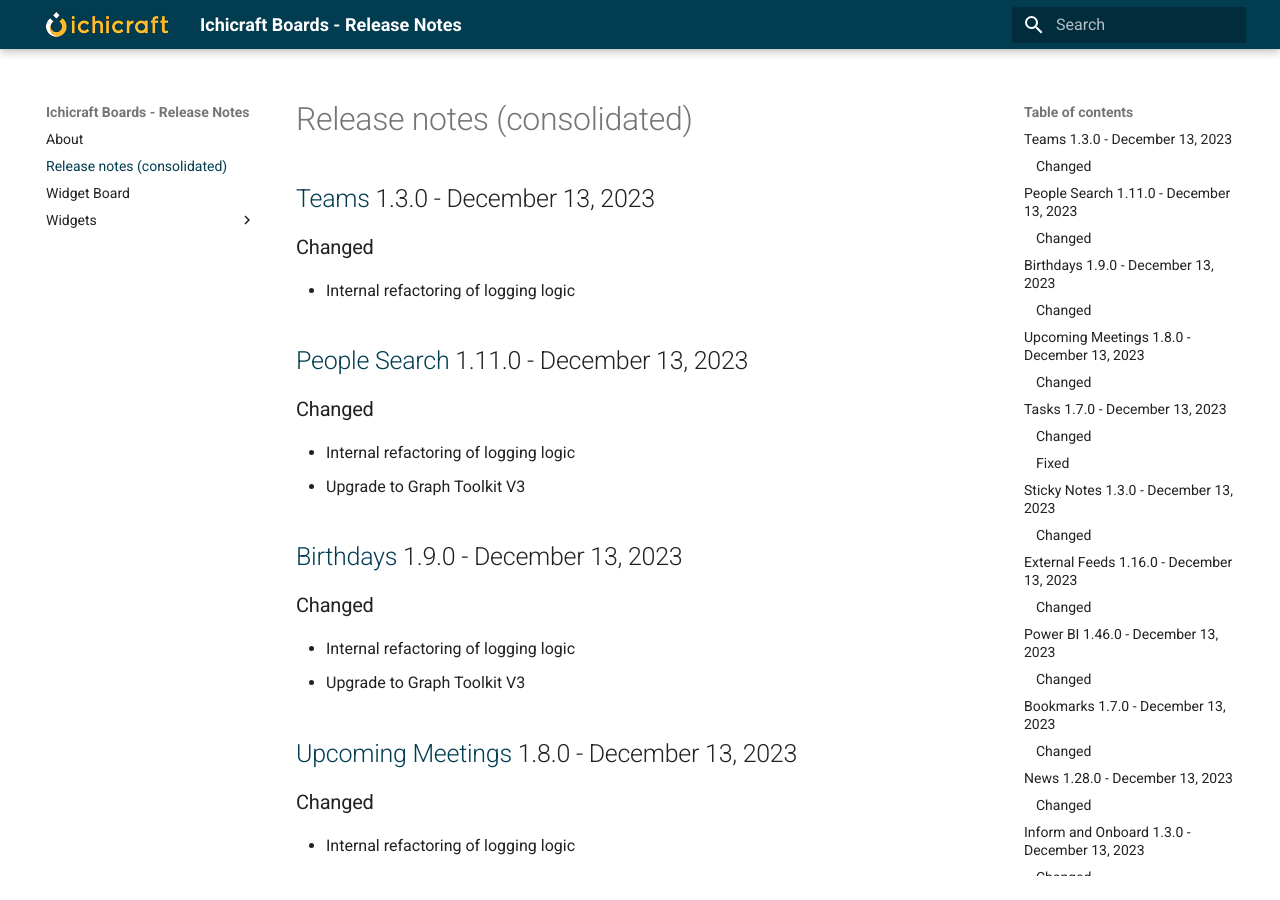
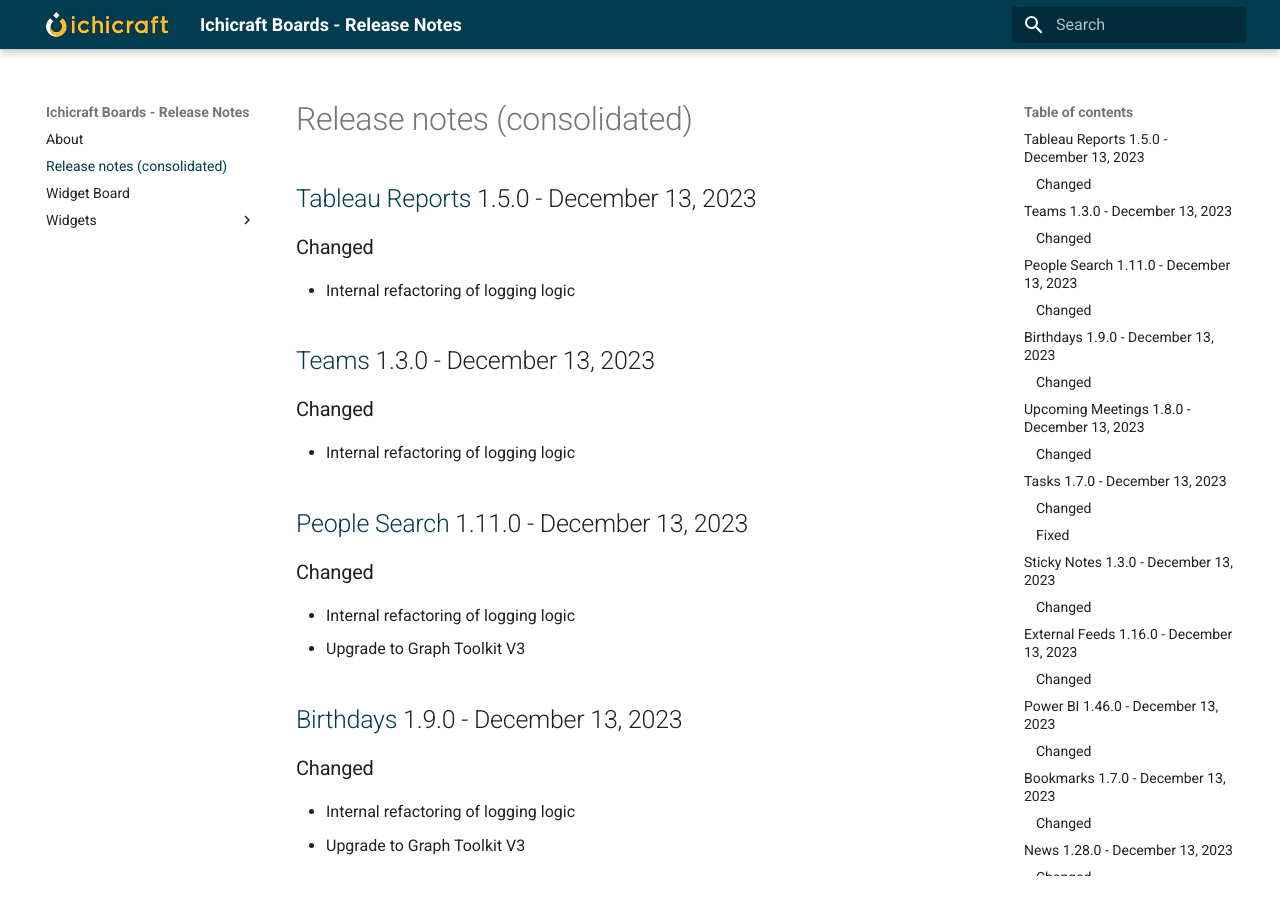
Before and after one commit to ichicraft/widgets-docs, an MkDocs documentation site: the page built from docs/Release-notes-(consolidated).md, in a window 1280 px wide and 900 px high. Built offline with MkDocs 1.6.1 and Material for MkDocs 9.7.7, drawn with Linux system fonts in a browser that asks for light colours.

Commit message:
Release notes updated by BuildService

```diff
--- a/docs/Release-notes-(consolidated).md
+++ b/docs/Release-notes-(consolidated).md
@@ -1,3 +1,9 @@
+## [Tableau Reports](./Widgets/Tableau Reports.md) 1.5.0 - December 13, 2023
+
+### Changed
+- Internal refactoring of logging logic
+
+
 ## [Teams](./Widgets/Teams.md) 1.3.0 - December 13, 2023
 
 ### Changed
```
Also changed, not shown: docs/Widgets/Tableau Reports.md (+6 -0 lines).
